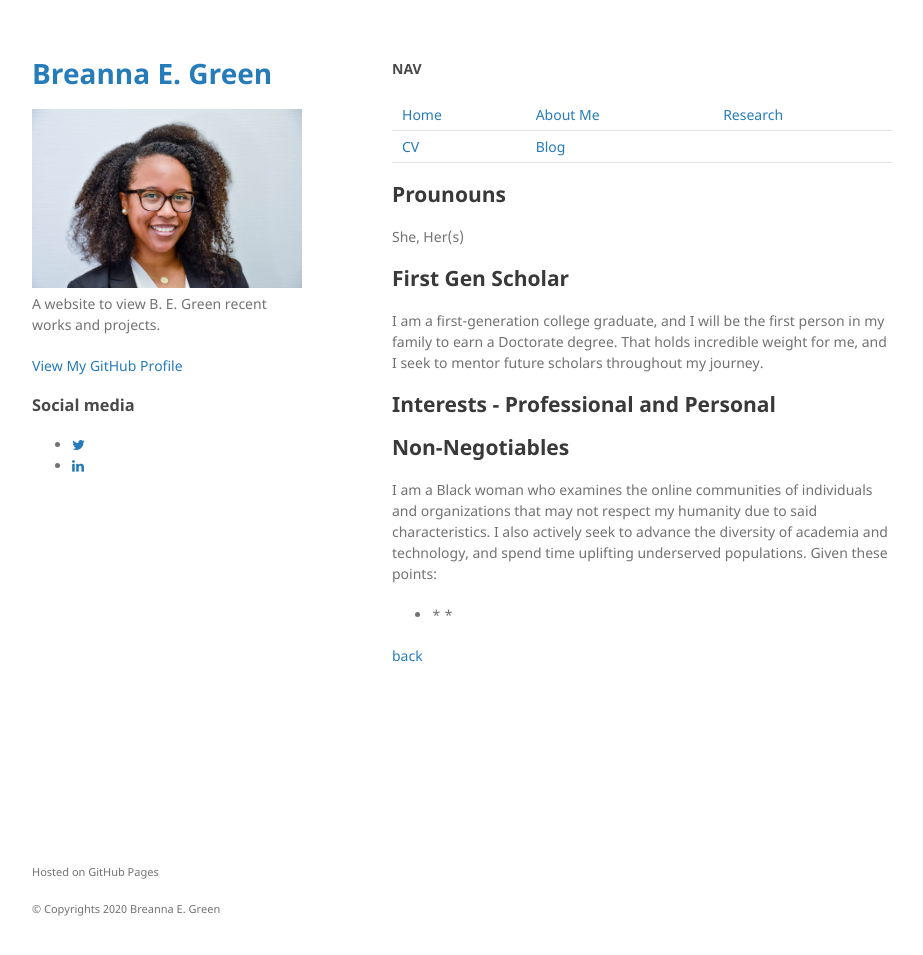
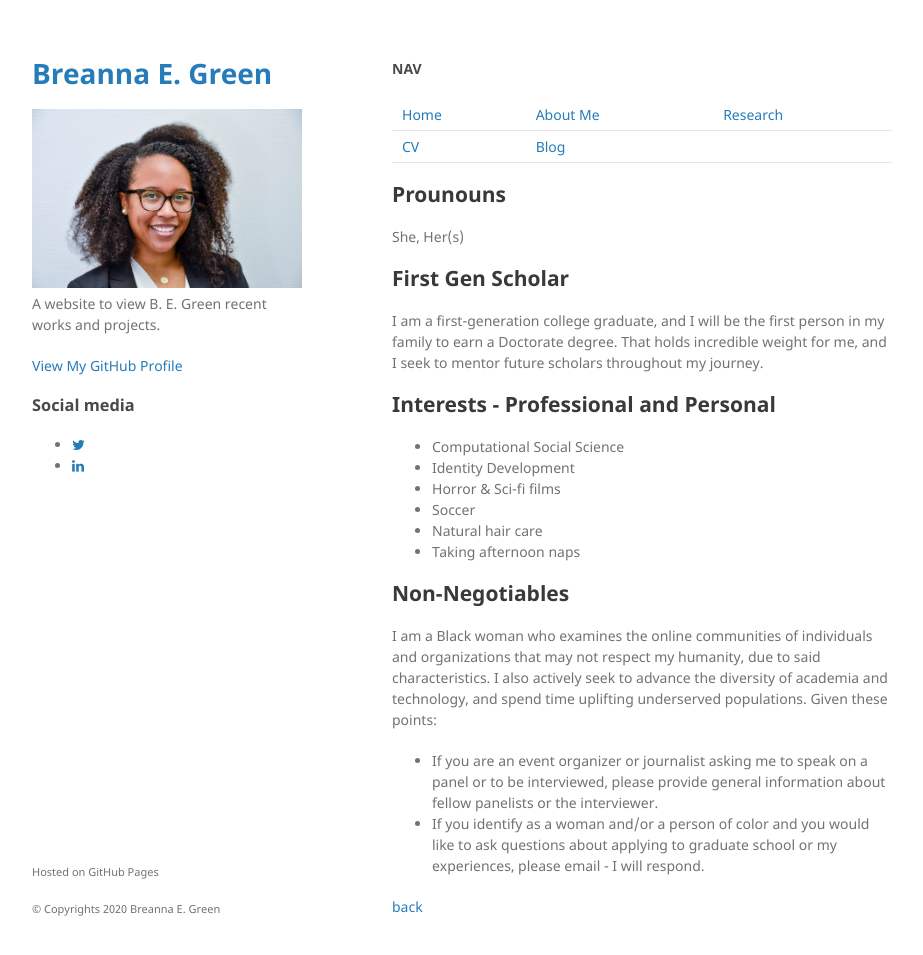
Before and after one commit to bregreen/bregreen.github.io, a Jekyll site: the page built from about.md, in a window 1280 px wide and 987 px high. Shown: the top 955 px of the window, without its empty margins (178-1101 px from the left). Built offline with Jekyll 4.4.1, drawn with Linux system fonts in a browser that asks for light colours.

Commit message:
Update about.md

```diff
--- a/about.md
+++ b/about.md
@@ -18,15 +18,21 @@ I am a first-generation college graduate, and I will be the first person in my f
 
 ## Interests - Professional and Personal
 
+* Computational Social Science
+* Identity Development
+* Horror & Sci-fi films
+* Soccer
+* Natural hair care
+* Taking afternoon naps
 
 
 ## Non-Negotiables
 
-I am a Black woman who examines the online communities of individuals and organizations that may not respect my humanity due to said characteristics. I also actively seek to advance the diversity of academia and technology, and spend time uplifting underserved populations. Given these points:
+I am a Black woman who examines the online communities of individuals and organizations that may not respect my humanity, due to said characteristics. I also actively seek to advance the diversity of academia and technology, and spend time uplifting underserved populations. Given these points:
 
-*
-*
-*
+* If you are an event organizer or journalist asking me to speak on a panel or to be interviewed, please provide general information about fellow panelists or the interviewer.
+* If you identify as a woman and/or a person of color and you would like to ask questions about applying to graduate school or my experiences, please email - I will respond.
+
 
 
 
```
